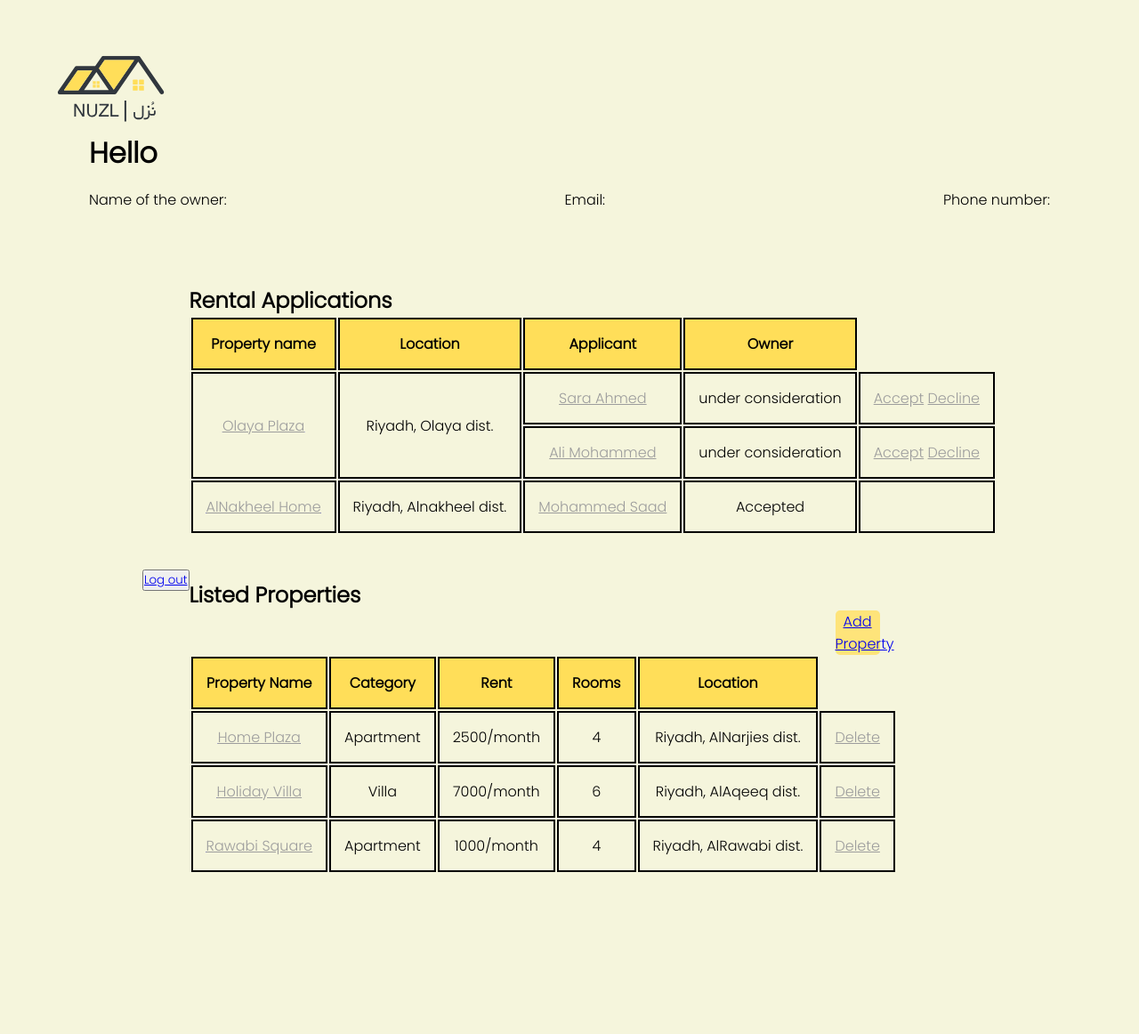
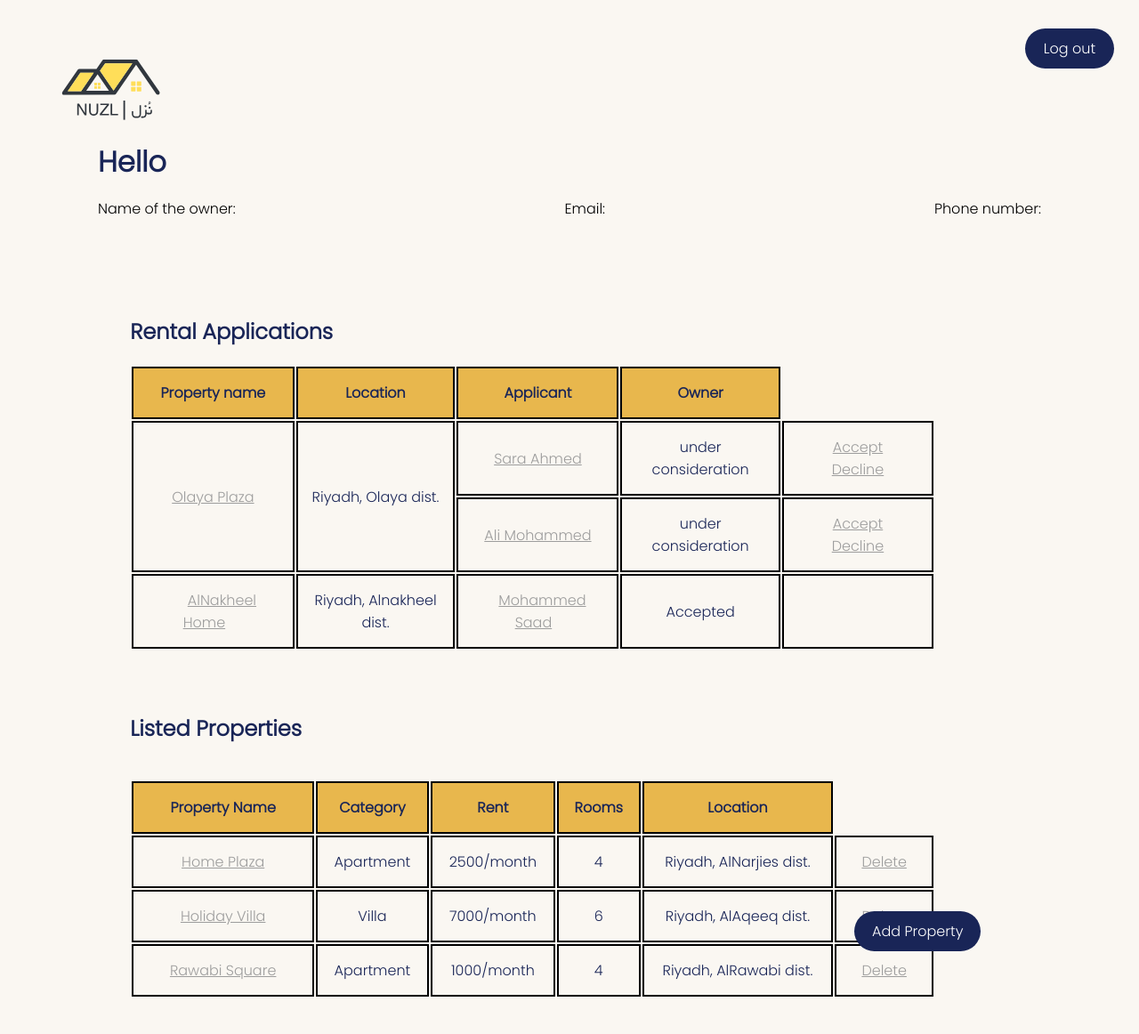
Before and after one commit to afnmo/NEWNEW-IT329-Project, a PHP site: page /Homeowner.html in a window 1280 px wide. Shown: the whole page at 89% size. Before the commit the page ends 980 px from the top, so only its background shows below. Run offline with PHP 8.4, Linux system fonts and the light colour scheme.

Commit message:
changed a lot of the styling

```diff
--- a/HO.css
+++ b/HO.css
@@ -2,15 +2,17 @@
 
 * {
     margin: 0;
-    padding: 0;
+    padding: 10px;
     box-sizing: border-box;
     font-family: 'Poppins', sans-serif;
+
 }
 
 
 
+
 body{
-    background-color: beige;
+    background-color: #FAF7F2;
     justify-content: center;
     display: flex;
     align-items: center;
@@ -18,6 +20,10 @@
     margin-top: 25%;
 
 }
+
+h1 , h2
+{color: #192557}
+
 
 
 .RA table,
@@ -35,7 +41,11 @@
     margin: auto;
     padding: 15px;
     justify-content: center;
+    color: #192557;
+
+
 }
+table { width : 90%;}
 .a , .d , .property , .applicant, .del{
     display: inline;
     cursor: pointer;
@@ -49,7 +59,7 @@
 }
 
 .LP th, .RA th {
-    background-color: #FFDE59;
+    background-color: #E8B74D;
 }
 
 
@@ -79,41 +89,43 @@
 }
  #head { margin-top: 10%;}
 
-#btn1 {
-    position: relative;
-    left: 95%;
-    margin-top: 2%;
+button{
     cursor:pointer;
-    background-color:#fee47a;
-    font: 1em sans-serif;
-    color: black;
+    background-color: #192557;
+    margin: 5%;
+    font: 1em 'Trebuchet MS', sans-serif;
     border: none;
-    border-radius: 10%;
-       min-height: 30px;
-    width: 60px;
-
-    text-align: center;
-
- text-decoration: none;
+    transition: all 0.3s ease-in-out;
+    border-radius: 40px;
+    min-height: 35px;
+    min-width: 100px;
 
  }
 
 
- #ADD{
-      position: relative;
-    left: 80%;
-      cursor:pointer;
-    background-color:#fee47a;
-    font: 1em sans-serif;
-    color: black;
-    border: none;
-    border-radius: 10%;
-     height: 50px;
-    width: 50px;
-    text-align: center;
-   text-decoration: none;
+
+ a{
+     text-decoration: none;
+     color: #ffffff;
+
  }
- a#ADD:hover , a#btn1:hover {
-      background-color: #d1bb60;
-       transition: 0.5s;
- }
+
+.btn button:hover {
+    background-color:#ff7878;
+    transform: scale(1.1);
+    }
+
+ #logOutBtn {
+    position: absolute;
+    top: -4%;
+    left: 85%;
+
+}
+
+#ADD {
+position: absolute;
+left : 70%;
+top: 120%;
+min-width: 120px;
+
+}
```
